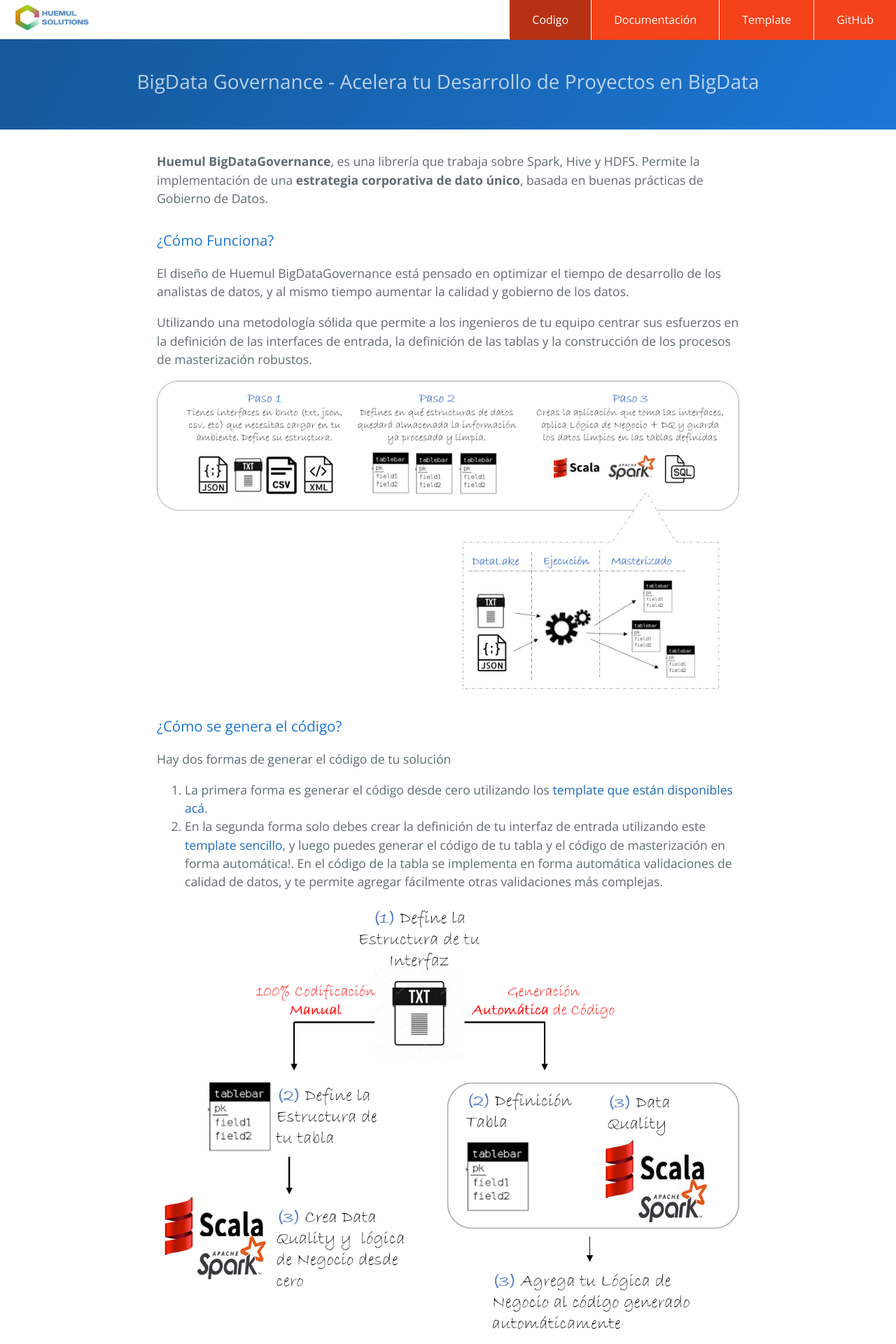
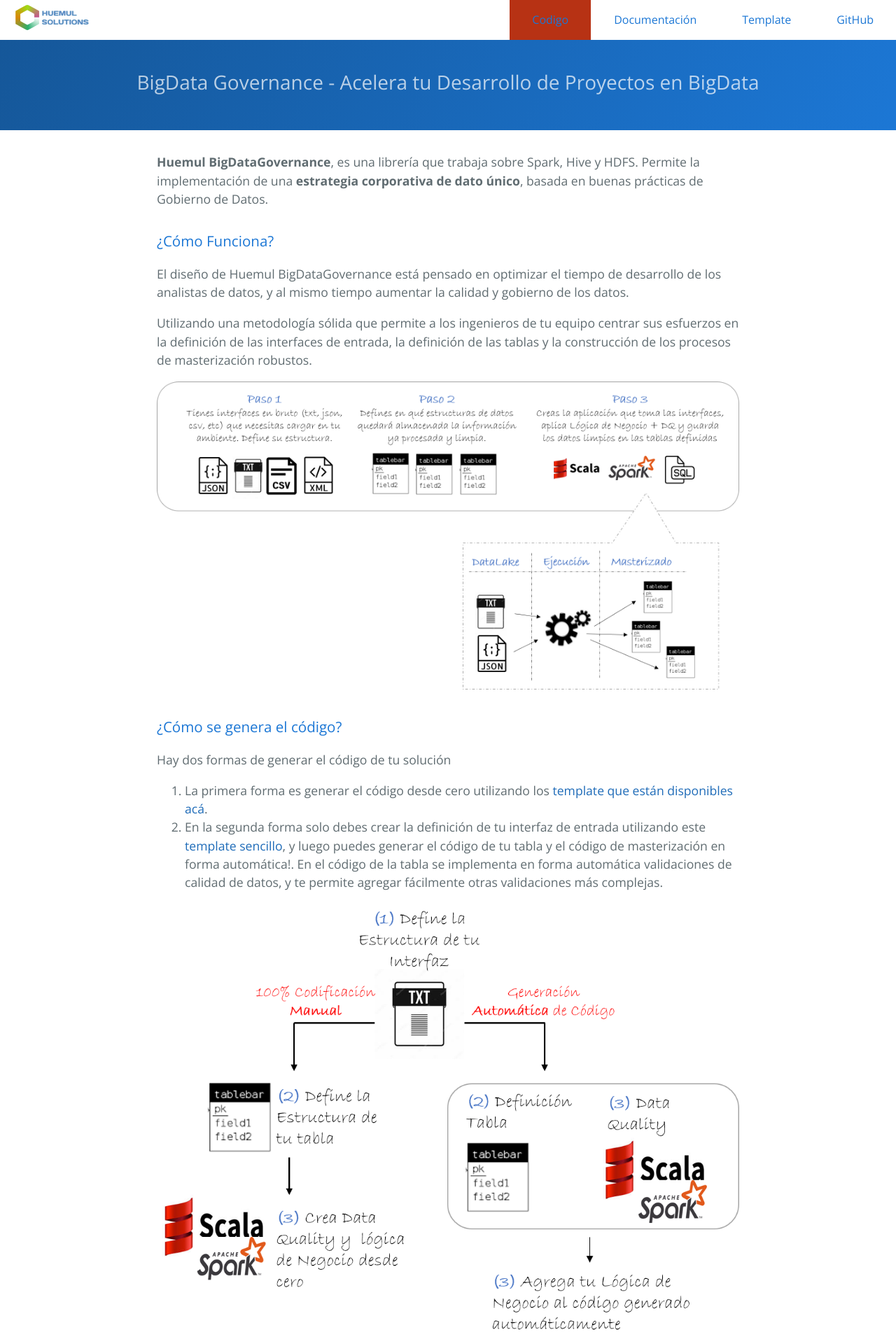
Before and after one commit to Blashhm/blashhm.github.io, a Jekyll site: the page built from index.md, in a window 1280 px wide. Shown: the top 1920 px of the page at 70% size. Built offline with Jekyll 4.4.1, drawn with Linux system fonts in a browser that asks for light colours; some web fonts are replaced.

Commit message:
Update normalize.scss

```diff
--- a/_sass/normalize.scss
+++ b/_sass/normalize.scss
@@ -564,9 +564,9 @@ th {
   -webkit-tap-highlight-color: rgba(0,0,0,0);
   border-top: 1px solid white;
   text-decoration: none;
-  background: #f4421a;
+  background: #ffffff;
   padding: 0.7em 1em;
-  color: #fff;
+  color: #1c77d5;
   width: 100%;
   float: left;
 }
@@ -654,7 +654,7 @@ header{
   width: 100%;
   left: 0;
   top: 0;
-  padding-bottom: 56px !important;
+  padding-bottom: 57px !important;
 }
 
 .logo {
```
